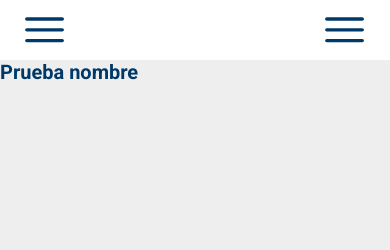
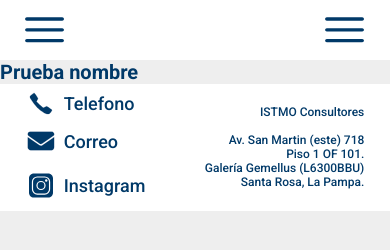
Before and after one commit to estebansant/istmo, a website: page src/index.html in a window 390 px wide. Drawn offline with Linux system fonts and the light colour scheme.

Commit message:
created styles for the footer in mobile

```diff
--- a/src/index.html
+++ b/src/index.html
@@ -56,11 +56,37 @@
             </div>
         </nav>
     </header>
+
     <main>
         <h1 class="title">Prueba nombre</h1>
     </main>
-    <footer>
 
+    <footer class="footer">
+
+        <ul class="contact">
+            <li class="contact__item">
+                <a>
+                    <img src="./assets/icons/telefono.svg" alt="telefono" class="telefono"/>
+                    <p>Telefono</p>
+                </a>
+            </li>
+            <li class="contact__item">
+                <a>
+                    <img src="./assets/icons/correo.svg" alt="correo" class="correo"/>
+                    <p>Correo</p>
+                </a>
+            </li>
+            <li class="contact__item">
+                <a>
+                    <img src="./assets/icons/instagram.svg" alt="instagram" class="instagram"/>
+                    <p>Instagram</p>
+                </a>
+            </li>
+        </ul>
+
+        <section class="information">
+            <p class="information__text">ISTMO Consultores<br/><br/>Av. San Martin (este) 718<br/>Piso 1 OF 101. <br/>Galería Gemellus (L6300BBU)<br/>Santa Rosa, La Pampa.</p>
+        </section>
     </footer>
 </body>
 </html>
--- /dev/null
+++ b/src/scss/fragments/_footer.scss
@@ -0,0 +1,62 @@
+@use '../variables/colors';
+@use '../variables/fonts';
+
+.footer{
+    width: 100%;
+    height: 15vh;
+    display: flex;
+    justify-content: space-around;
+    align-items: center;
+    background-color: colors.$white;
+    .contact{
+        height: 100%;
+        display: flex;
+        flex-direction: column;
+        justify-content: space-around;
+        &__item{
+            display: flex;
+            flex-direction: column;
+            align-items: center;
+            justify-content: space-evenly;
+            width: fit-content;
+            a{
+                display: flex;
+                flex-direction: row;
+                justify-content: space-evenly;
+                align-items: center;
+                text-decoration: none;
+                p{
+                    font-size: fonts.$subtitle;
+                    font-weight: 500;
+                    color: colors.$main-blue;
+                    margin-left: 8px;
+                }
+            }
+        }
+    }
+    .information{
+        height: 100%;
+        display: flex;
+        justify-content: center;
+        align-items: center;
+        &__text{
+            font-size: 1.2rem;
+            font-weight: 500;
+            color: colors.$main-blue;
+            margin-left: 8px;
+            text-align: right;
+        }
+    }
+}
+.telefono{
+    width: 30px;
+    height: 23px;
+}
+.correo{
+    width: 30px;
+    height: 20px;
+}
+.instagram{
+    width: 30px;
+    height: 35px;
+}
--- a/src/scss/variables/_global.scss
+++ b/src/scss/fragments/_global.scss
@@ -1,9 +1,8 @@
-@use './colors';
+@use '../variables/colors';
 *{
     box-sizing: border-box;
     margin: 0;
     padding: 0;
-    text-decoration: none;
 }
 html{
     font-size: 62.5%;
--- a/src/scss/fragments/_header.scss
+++ b/src/scss/fragments/_header.scss
@@ -1,5 +1,4 @@
 @use '../variables/colors';
-@use '../variables/global';
 @use '../variables/fonts';
 
 .header{
--- a/src/scss/main.scss
+++ b/src/scss/main.scss
@@ -1,4 +1,6 @@
+@forward './fragments/global';
 @forward './fragments/header';
+@forward './fragments/footer';
 @use './variables/colors';
 @use './variables/fonts';
 
```
Also changed, not shown: src/assets/icons/correo.svg (added), src/assets/icons/instagram.svg (added), src/assets/icons/telefono.svg (added), src/styles/main.css, 1 other file.
